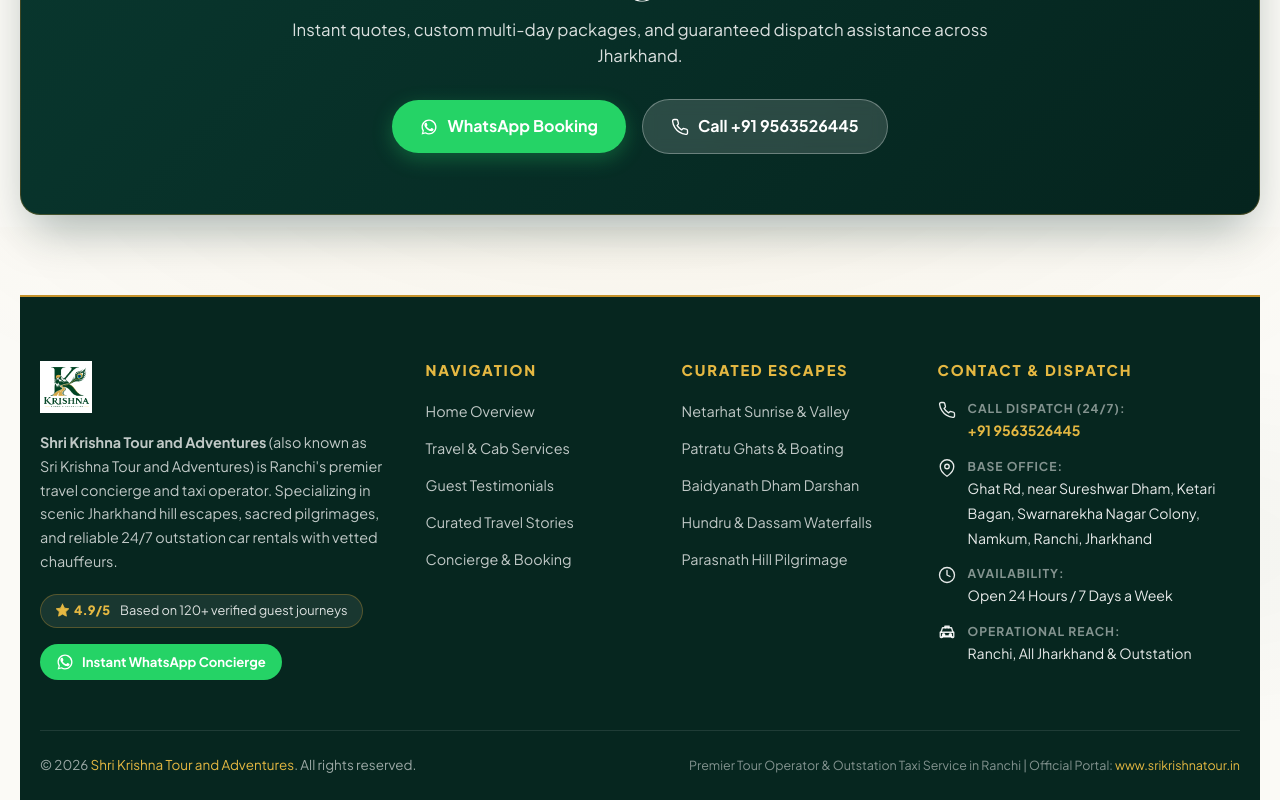
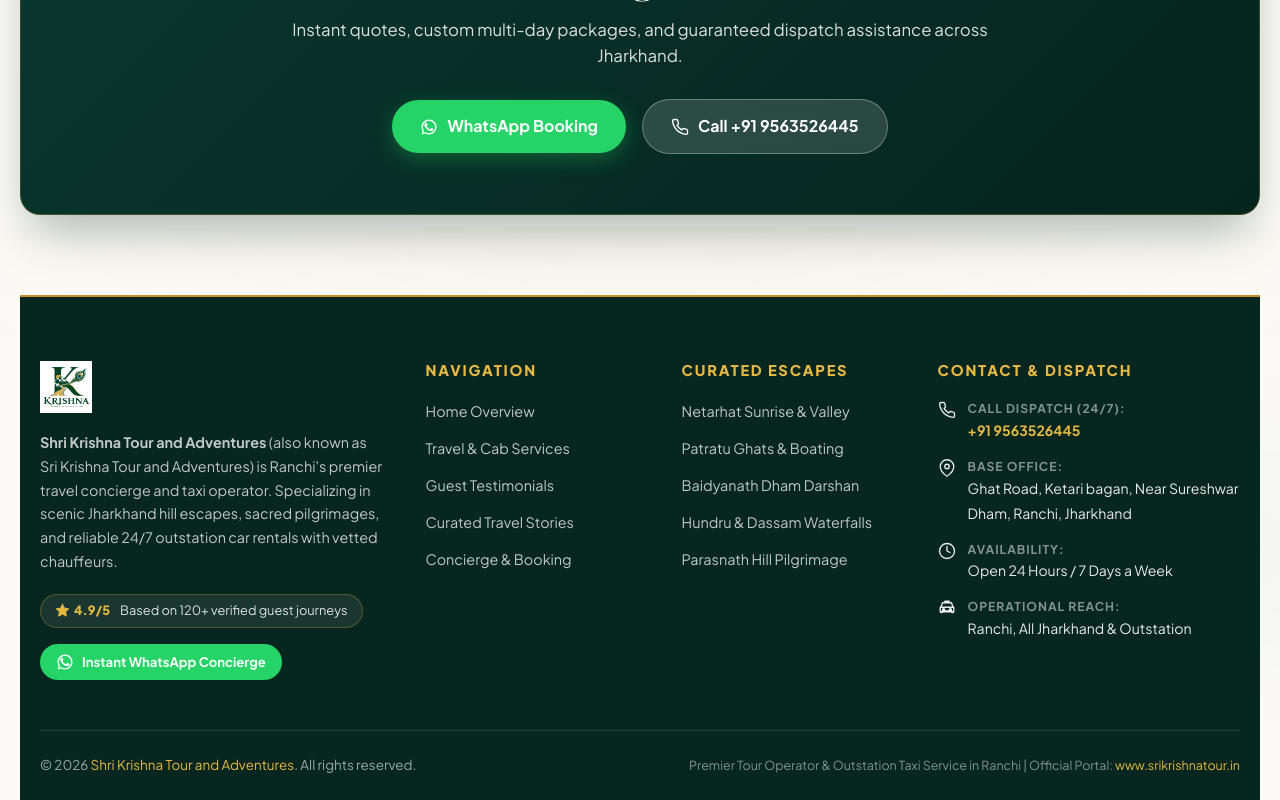
Before and after one commit to Anoopkr1906/TravelProject, a React (Vite) app in the folder Frontend/: page / in a window 1280 px wide. Shown: the part 4573-5373 px from the top of the page. Built offline with nearby package versions, Linux system fonts and the light colour scheme; a web font is replaced by a local one.

Commit message:
Updated SEO

```diff
--- a/Frontend/index.html
+++ b/Frontend/index.html
@@ -106,15 +106,15 @@
             "url": "https://www.srikrishnatour.in/",
             "logo": "https://www.srikrishnatour.in/logo.jpeg",
             "image": "https://www.srikrishnatour.in/og-image.jpg",
-            "description": "Shri Krishna Tour and Adventures is a premier tour operator and taxi service based in Namkum, Ranchi, Jharkhand. Providing 24/7 outstation cabs, family tour packages, spiritual yatras, and hotel bookings.",
+            "description": "Shri Krishna Tour and Adventures is a premier tour operator and taxi service based in Ranchi, Jharkhand. Providing 24/7 outstation cabs, family tour packages, spiritual yatras, and hotel bookings.",
             "telephone": "+919563526445",
             "priceRange": "₹₹",
             "currenciesAccepted": "INR",
             "paymentAccepted": "Cash, UPI, Net Banking",
             "address": {
               "@type": "PostalAddress",
-              "streetAddress": "Ghat Rd, near Sureshwar Dham, Ketari Bagan, Swarnarekha Nagar Colony",
-              "addressLocality": "Namkum, Ranchi",
+              "streetAddress": "Ghat Road, Ketari bagan, Near Sureshwar Dham",
+              "addressLocality": "Ranchi",
               "addressRegion": "Jharkhand",
               "postalCode": "834001",
               "addressCountry": "IN"
--- a/Frontend/src/seoConfig.js
+++ b/Frontend/src/seoConfig.js
@@ -16,8 +16,8 @@
   phoneDisplay: '9563526445',
   email: 'srikrishnatoursranchi@gmail.com',
   address: {
-    streetAddress: 'Ghat Rd, near Sureshwar Dham, Ketari Bagan, Swarnarekha Nagar Colony',
-    addressLocality: 'Namkum, Ranchi',
+    streetAddress: 'Ghat Road, Ketari bagan, Near Sureshwar Dham',
+    addressLocality: 'Ranchi',
     addressRegion: 'Jharkhand',
     postalCode: '834001',
     addressCountry: 'IN',
```
